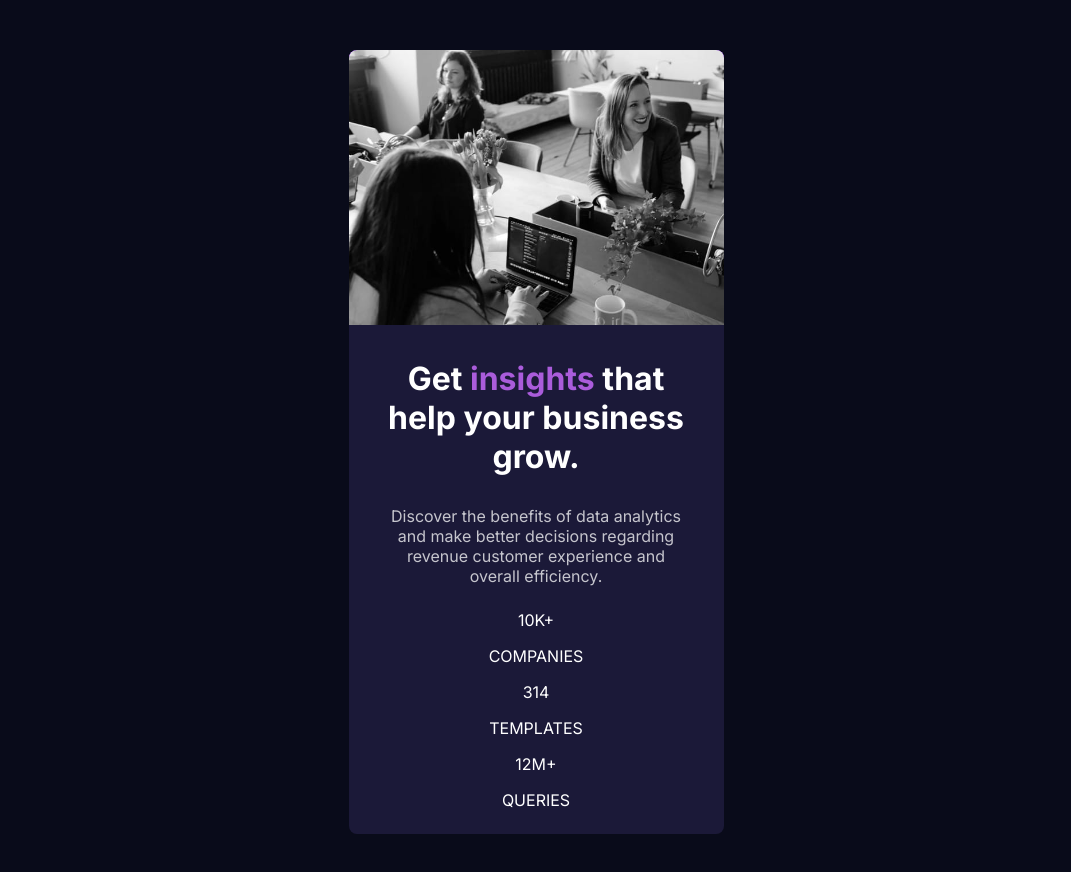
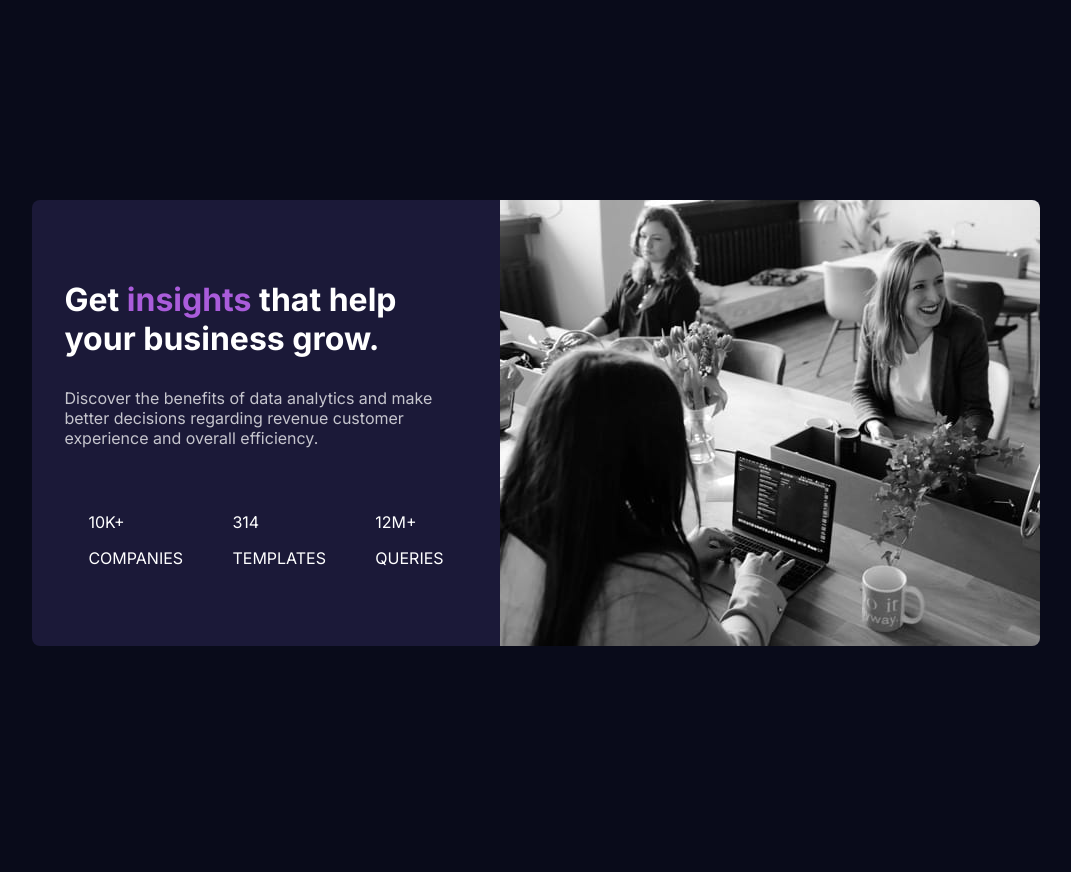
Before and after one commit to mainarobert/stats-preview-card, a plain HTML site: page index.html in a window 1536 px wide. Shown: the whole page, without its empty margins (232-1303 px from the left). After the commit the page ends 800 px from the top, so only its background shows below. Drawn offline with Linux system fonts and the light colour scheme.

Commit message:
add desktop style template

```diff
--- a/index.html
+++ b/index.html
@@ -12,9 +12,11 @@
     <div class="container">
 
         <div class="card">
+            <div class="image">
+                <img class="image-hero" src="images/image-header-mobile.jpg" alt="hero-image">
+                <img class="image-hero-1" src="images/image-header-desktop.jpg" alt="hero-image">
+            </div>
 
-            <img class="image-hero" src="images/image-header-mobile.jpg" alt="hero-image">
-            <img class="image-hero-1" src="images/image-header-desktop.jpg" alt="hero-image">
 
             <div class="hero">
                 <h1 class="hero-header">
--- a/style.css
+++ b/style.css
@@ -70,3 +70,52 @@ img {
 .hero-stats li {
     padding: 0.5rem;
 }
+
+@media (min-width:1440px) {
+
+    .image-hero {
+        display: none;
+    }
+
+    .image-hero-1 {
+        display: block;
+        border-top-right-radius: 0.5rem;
+        border-bottom-right-radius: 0.5rem;
+    }
+
+    .container{
+        margin: 0 auto;
+        margin-top: 200px;
+        max-width: 1440px;
+    }
+
+    img {
+        max-width: 100%;
+    }
+
+    .card {
+        display: flex;
+        flex-direction: row-reverse;
+        max-width: 70%;
+        width: 100%;
+        margin: 0 auto;
+    }
+
+    .hero {
+        justify-content: space-between;
+        max-width: 40%;
+        text-align: start;
+        margin: 0 auto;
+        margin-top: 50px;
+    }
+
+    .hero-stats {
+        margin-top: 40px;
+    }
+
+    ul {
+        display: flex;
+        justify-content: space-between;
+    }
+
+}
```
